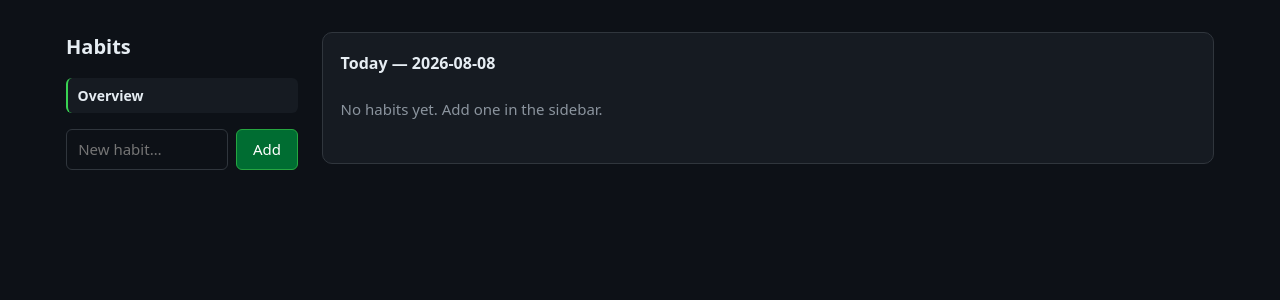
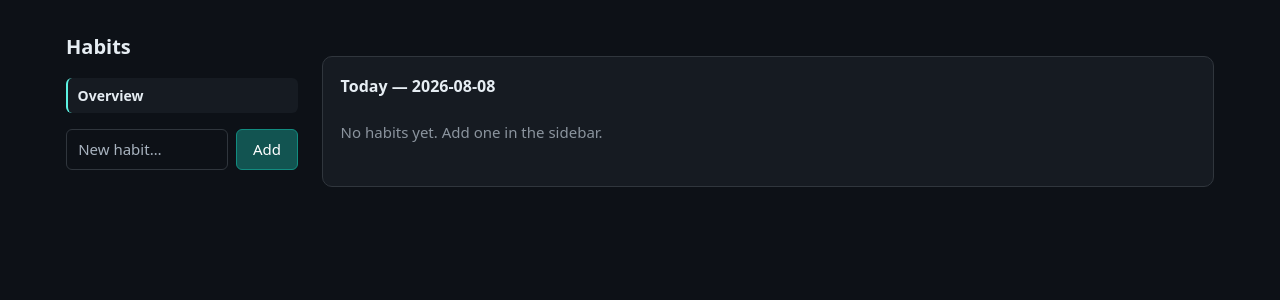
Before and after one commit to Oxyrine/Personal-Habit-Tracker, a Flask app: page / in a window 1280 px wide. Shown: the top 300 px of the page. Run offline with Flask 3, Linux system fonts and the light colour scheme; data comes from the database, SQL or seed files in the repository; data that the repository does not hold is empty.

Commit message:
Fix the four P1s from the design critique
- Surface save failures: aria-live status region announces success/failure
  instead of silently reverting the checkbox with no feedback
- Scroll each heatmap to today on load/view-switch instead of opening on
  the oldest week; add a keyboard-focusable scroll region with an edge cue
- Make the heatmaps accessible: role=group + a live-updating aria-label
  summary per grid, day cells hidden from the a11y tree instead of
  exposing 365+ unlabeled nodes per view
- Replace the GitHub-green completion ramp with a wider-spread teal scale
  (own palette, not a borrowed one) and give .none a dashed outline
  distinct from .l0's solid fill so "not tracked yet" reads differently
  from "missed"
- Fix today's cell reading "missed" while the day is still in progress
- Fix placeholder contrast (4.11:1) and the Add button's missing
  focus-visible ring

```diff
--- a/static/style.css
+++ b/static/style.css
@@ -4,13 +4,18 @@
   --line: #30363d;
   --text: #e6edf3;
   --dim: #8b949e;
+  --dim-placeholder: #a8b3bf; /* brighter than --dim: 15px placeholder text needs 4.5:1, --dim only clears it at larger sizes */
   --cell: 12px;
   --gap: 3px;
-  --l0: #161b22;
-  --l1: #0e4429;
-  --l2: #006d32;
-  --l3: #26a641;
-  --l4: #39d353;
+  /* teal completion ramp — deliberately not GitHub's green, and spread wider so
+     adjacent levels are distinguishable rather than near-identical hue steps */
+  --l0: #28394a;
+  --l1: #125451;
+  --l1-hover: #126861;
+  --l2: #128c80;
+  --l3: #1bcab5;
+  --l4: #5cf2e2;
+  --danger: #f85149;
 }
 
 * { box-sizing: border-box; }
@@ -92,6 +97,12 @@ p.sub { margin: 0.75rem 0 0; }
 
 /* --- heatmap ------------------------------------------------------------ */
 .heatmap-scroll { overflow-x: auto; padding-bottom: 4px; }
+.heatmap-scroll:focus-visible { outline: 2px solid var(--l3); outline-offset: 2px; }
+/* app.js adds this only when the grid is actually scrolled past its start —
+   never fade cells that aren't clipped */
+.heatmap-scroll.has-hidden-start {
+  mask-image: linear-gradient(to right, transparent, black 24px);
+}
 .heatmap-wrap { display: inline-block; min-width: min-content; }
 
 .heatmap,
@@ -120,8 +131,14 @@ p.sub { margin: 0.75rem 0 0; }
   outline: 1px solid rgba(255, 255, 255, 0.04);
   outline-offset: -1px;
 }
-.day.pad,
-.day.none { background: transparent; outline: none; } /* padding / pre-creation */
+.day.pad { background: transparent; outline: none; } /* leading blanks, not real days */
+.day.none {
+  /* before the habit existed: outside the window, not a miss — must read
+     differently from l0 (tracked, not done), not just a 4%-alpha hairline */
+  background: transparent;
+  outline: 1px dashed rgba(255, 255, 255, 0.12);
+  outline-offset: -1px;
+}
 .l1 { background: var(--l1); }
 .l2 { background: var(--l2); }
 .l3 { background: var(--l3); }
@@ -147,9 +164,19 @@ p.sub { margin: 0.75rem 0 0; }
 }
 .checklist li:last-child { border-bottom: none; }
 .checklist label { display: flex; align-items: center; gap: 0.6rem; cursor: pointer; }
-.check { width: 16px; height: 16px; accent-color: var(--l4); cursor: pointer; }
+.check { width: 16px; height: 16px; accent-color: var(--l3); cursor: pointer; }
 .check:checked + .name { color: var(--dim); text-decoration: line-through; }
+.check:disabled { opacity: 0.5; cursor: progress; }
 .empty { color: var(--dim); }
+
+/* --- save status: aria-live host, doubles as the visible error surface -- */
+.status {
+  min-height: 1.2em;
+  margin: -0.3rem 0 0.8rem;
+  font-size: 13px;
+  color: var(--dim);
+}
+.status.error { color: var(--danger); }
 
 .today-toggle {
   display: inline-flex;
@@ -169,8 +196,8 @@ p.sub { margin: 0.75rem 0 0; }
   font-size: 13px;
   cursor: pointer;
 }
-.danger:hover { border-color: #f85149; color: #f85149; }
-.danger:focus-visible { outline: 2px solid #f85149; outline-offset: 2px; }
+.danger:hover { border-color: var(--danger); color: var(--danger); }
+.danger:focus-visible { outline: 2px solid var(--danger); outline-offset: 2px; }
 
 .add { display: flex; gap: 0.5rem; }
 .add input {
@@ -183,16 +210,18 @@ p.sub { margin: 0.75rem 0 0; }
   color: inherit;
   font: inherit;
 }
+.add input::placeholder { color: var(--dim-placeholder); }
 .add input:focus-visible,
 .nav a:focus-visible,
+.add button:focus-visible,
 .check:focus-visible { outline: 2px solid var(--l3); outline-offset: 2px; }
 .add button {
   padding: 0.5rem 1rem;
-  background: var(--l2);
-  border: 1px solid var(--l3);
+  background: var(--l1);
+  border: 1px solid var(--l2);
   border-radius: 6px;
   color: #fff;
   font: inherit;
   cursor: pointer;
 }
-.add button:hover { background: var(--l3); }
+.add button:hover { background: var(--l1-hover); }
--- a/templates/index.html
+++ b/templates/index.html
@@ -31,6 +31,8 @@
   </nav>
 
   <main>
+    <p id="status" class="status" role="status" aria-live="polite"></p>
+
     <section data-view="overview">
       <div class="card">
         <header class="section-head"><h2>Today &mdash; {{ today }}</h2></header>
```
Also changed, not shown: static/app.js (+53 -8 lines).
